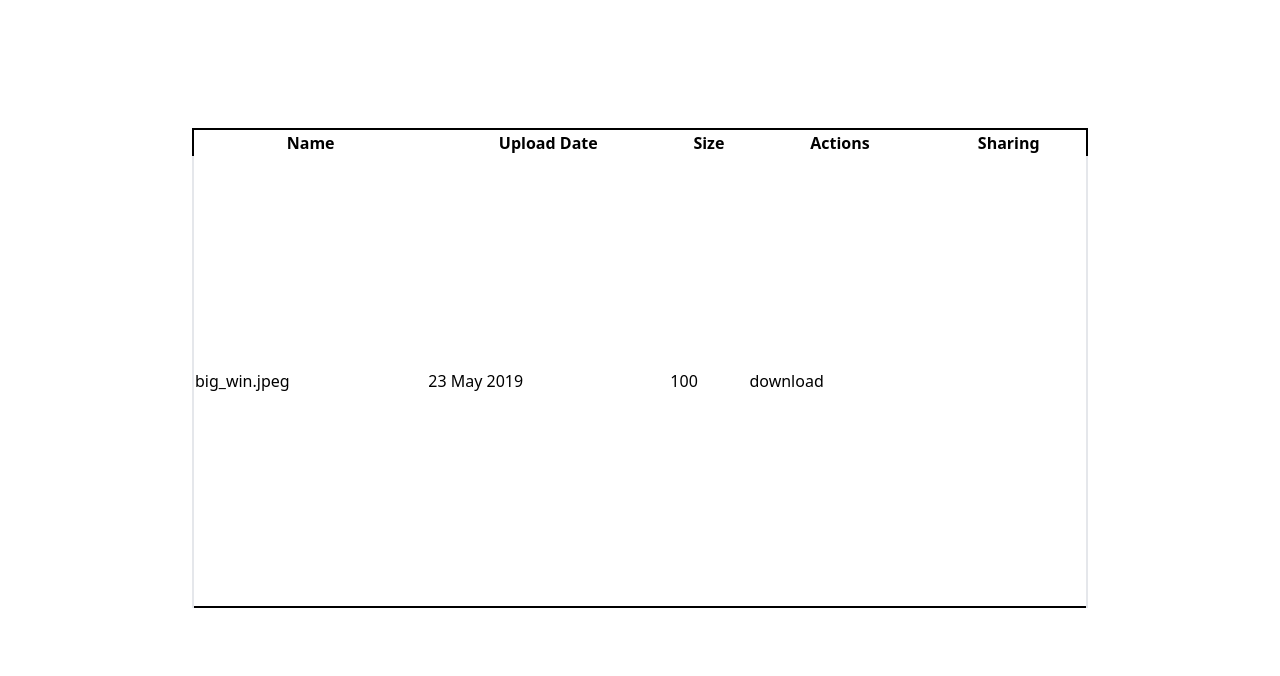
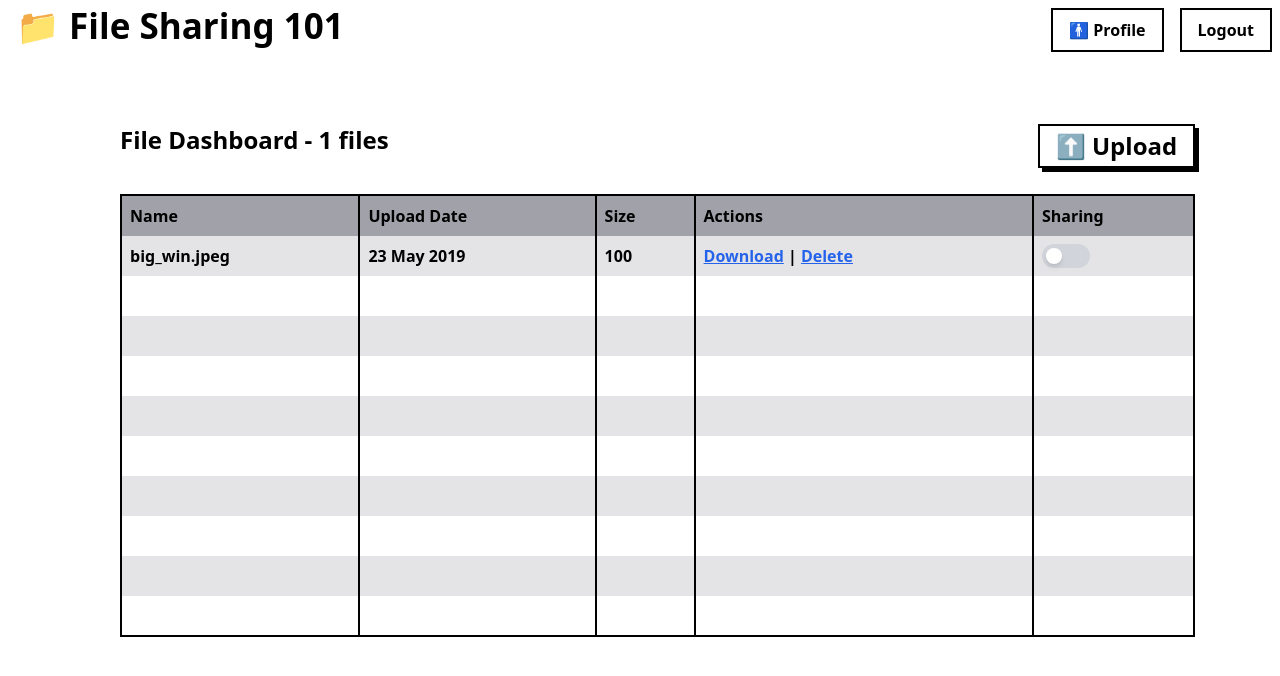
Before and after one commit to yogiiieee/filesharingapp, a React (Vite) app in the folder Assignment3-frontend/: page /dashboard in a window 1280 px wide. Shown: the top 676 px of the page. Built offline with nearby package versions, Linux system fonts and the light colour scheme.

Commit message:
added table and slider for dashboard

```diff
--- a/Assignment3-frontend/src/App.tsx
+++ b/Assignment3-frontend/src/App.tsx
@@ -2,8 +2,8 @@ import './App.css'
 import Login from './components/Login'
 import { BrowserRouter as Router, Route, Routes } from 'react-router-dom';
 import Signup from './components/Signup';
-import Table from './components/Table';
 import Profile from './components/Profile';
+import Dashboard from './components/Dashboard';
 
 function App() {
   const fileData = [
@@ -11,7 +11,7 @@ function App() {
       name: 'big_win.jpeg',
       date: '23 May 2019',
       size: 100,
-      actions: 'download' as 'download',
+      actions: 'delete' as 'delete',
       sharing: false
     },
   ];
@@ -20,7 +20,7 @@ function App() {
       <Routes>
         <Route path="/" element={<Login />} />
         <Route path='/signup' element={<Signup />} />
-        <Route path='/dashboard' element={<Table data={fileData}/>} />
+        <Route path='/dashboard' element={<Dashboard data={fileData}/>} />
         <Route path='/profile' element={<Profile />} />
       </Routes>
     </Router>
--- /dev/null
+++ b/Assignment3-frontend/src/components/Dashboard.tsx
@@ -0,0 +1,31 @@
+import React from 'react'
+import Nav from './Nav'
+import NavButton from './NavButton'
+import { TableDataProps } from '../types/TableData.types'
+import Table from './Table'
+import Button from './Button'
+
+const Dashboard: React.FC<TableDataProps> = ({ data }) => {
+  return (
+    <div>
+        <div className='flex flex-col h-screen'>
+        <Nav>
+            <NavButton label='🚹 Profile' to='/profile'/>
+            <NavButton label='Logout' to='/login'/>
+        </Nav>
+        <div className='ml-[15vh] mr-[15%] mt-[5%] w-[84%] flex justify-between font-semibold text-2xl'>
+            File Dashboard - {data.length} files
+            <Button
+                label='⬆ Upload'
+                onClick={() => console.log('clicked')}
+            />
+        </div>
+        <div>
+            <Table data={ data }/>
+        </div>
+    </div>
+    </div>
+  )
+}
+
+export default Dashboard
--- a/Assignment3-frontend/src/components/Profile.tsx
+++ b/Assignment3-frontend/src/components/Profile.tsx
@@ -8,7 +8,7 @@ const Profile: React.FC = () => {
     <div className='flex flex-col h-screen'>
         <Nav>
             <NavButton label='🚹 Profile' to='/profile'/>
-            <NavButton label='Logout' to=''/>
+            <NavButton label='Logout' to='/login'/>
         </Nav>
         <div className="flex justify-center items-center h-[70vh]">
             <ProfileForm />
--- /dev/null
+++ b/Assignment3-frontend/src/components/Slider.tsx
@@ -0,0 +1,19 @@
+import React from 'react'
+import { SliderProps } from '../types/Slider.types'
+
+const Slider: React.FC<SliderProps> = ({ isOn, onToggle }) => {
+  return (
+    <div
+      onClick={() => onToggle(!isOn)}
+      className={`relative w-12 h-6 flex items-center rounded-full p-1 cursor-pointer transition-colors duration-300 ease-in-out
+        ${isOn ? 'bg-green-400' : 'bg-gray-300'}`}
+    >
+      <div
+        className={`absolute bg-white w-4 h-4 rounded-full shadow-md transform transition-transform duration-300 ease-in-out
+          ${isOn ? 'translate-x-6' : 'translate-x-0'}`}
+      />
+    </div>
+  );
+};
+
+export default Slider;
--- a/Assignment3-frontend/src/components/Table.tsx
+++ b/Assignment3-frontend/src/components/Table.tsx
@@ -4,29 +4,41 @@ import TableHeader from './TableHeader';
 import TableRow from './TableRow';
 
 const Table: React.FC<TableDataProps> = ({ data }) => {
-  return (
-    <table className='border-black border-2 p-4 ml-[15%] mt-[10%] w-[70%] h-[60vh]'>
+    const emptyRowsCount = Math.max(0, 10 - data.length);
+    const emptyRows = Array(emptyRowsCount).fill(null);
+    return (
+    <table className='border-black border-2 p-4 ml-[15vh] mt-[2%] w-[84%]'>
         <thead>
             <TableHeader headers={['Name', 'Upload Date', 'Size', 'Actions', 'Sharing']} />
         </thead>
-        <tbody>
+        <tbody className='h-full'>
             {
                 data.map((file, index) => (
                     <TableRow
                         key = {index}
+                        rowIndex={index}
                         rowData={[
                             file.name,
                             file.date,
                             file.size,
-                            file.actions === 'both' ? <a href={'/#'}>{file.actions}</a> : <a href={'/#'}>{'download'}</a>,
+                            file.actions === 'delete' ? <> <a className='underline text-blue-600' href={'/dashboard/#'}>Download</a> | <a className='underline text-blue-600'  href={'/delete'}>Delete</a> </> : <a className='underline text-blue-600' href={'/dashboard/#'}>Download</a>,
                             file.sharing
                         ]}
                     />
                 ))
             }
+            {
+                emptyRows.map((_, index) => (
+                    <TableRow
+                        key={index}
+                        rowIndex={data.length + index}
+                        rowData={[]}
+                    />
+                ))
+            }
         </tbody>
     </table>
-  )
+    )
 }
 
 export default Table;
--- a/Assignment3-frontend/src/components/TableHeader.tsx
+++ b/Assignment3-frontend/src/components/TableHeader.tsx
@@ -6,7 +6,12 @@ const TableHeader: React.FC<TableHeaderProps> = ({ headers }) => {
     <tr>
         {
             headers.map((header, index) => (
-                <th key={index}>{header}</th>
+                <th
+                  key={index}
+                  className='border-2 border-black border-b-0 border-t-0 bg-zinc-400 p-2 font-bold text-left'
+                >
+                  {header}
+                </th>
             ))
         }
     </tr>
--- a/Assignment3-frontend/src/components/TableRow.tsx
+++ b/Assignment3-frontend/src/components/TableRow.tsx
@@ -1,14 +1,52 @@
-import React from 'react'
+import React, { useEffect, useState } from 'react'
 import { TableRowProps } from '../types/TableData.types';
+import Slider from './Slider';
+import useDebounce from '../hooks/useDebounce';
 
-const TableRow: React.FC<TableRowProps> = ({ rowData }) => {
+const TableRow: React.FC<TableRowProps> = ({ rowData, rowIndex }) => {
+  const [sharing, setSharing] = useState<boolean>(rowData[4] === true);
+  const debouncedSharing = useDebounce(sharing, 1000);
+
+  useEffect(() => {
+    console.log('toggled:', sharing)
+  }, [debouncedSharing]);
+
+  const handleToggle = (isOn: boolean) => {
+    setSharing(isOn);
+  };
   return (
-    <tr className='border-red border-l-2 border-r-2'>
+    <tr className={`${rowIndex % 2 == 0 ? 'bg-zinc-200' : 'bg-white'} h-10`}>
         {
-            rowData.map((data, index) => (
-                <td key={index}>{data}</td>
-            ))
-        }
+            rowData && rowData.length > 0 ? (
+              rowData.map((data, index) => (
+                <td
+                  key={index}
+                  className='border-l-2 border-r-2 border-black p-2 font-semibold text-left'
+                >
+                  {
+                    index == 4 ? (
+                      <div className='flex'>
+                        <Slider
+                          isOn={sharing}
+                          onToggle={handleToggle}
+                        />
+                        {sharing && <a className='ml-3 underline text-blue-600' href="/dashboard/#">Link</a>}
+                      </div>
+                    ) : (
+                      data
+                    )
+                  }
+                </td>
+              ))
+            ) : (
+              Array(Object.keys(rowData).length || 5).fill(null).map((_, index) => (
+                <td
+                  key={index}
+                  className='border-l-2 border-r-2 border-black p-2 font-semibold text-left'
+                />
+              ))
+            )
+          }
     </tr>
   );
 };
--- /dev/null
+++ b/Assignment3-frontend/src/hooks/useDebounce.tsx
@@ -0,0 +1,19 @@
+import { useEffect, useState } from 'react';
+
+function useDebounce<T>(value: T, delay: number = 500): T {
+  const [debouncedValue, setDebouncedValue] = useState<T>(value);
+
+  useEffect(() => {
+    const timer = setTimeout(() => {
+      setDebouncedValue(value);
+    }, delay);
+
+    return () => {
+      clearTimeout(timer);
+    };
+  }, [value, delay]);
+
+  return debouncedValue;
+}
+
+export default useDebounce;
--- /dev/null
+++ b/Assignment3-frontend/src/types/Slider.types.ts
@@ -0,0 +1,4 @@
+export interface SliderProps {
+    isOn: boolean,
+    onToggle: (isOn: boolean) => void
+}
--- a/Assignment3-frontend/src/types/TableData.types.ts
+++ b/Assignment3-frontend/src/types/TableData.types.ts
@@ -3,7 +3,7 @@ export interface TableDataProps {
         name: string,
         date: string,
         size: number,
-        actions: 'download' | 'sharing' | 'both'
+        actions: 'download' | 'delete'
         sharing?: boolean
     }[]
 }
@@ -15,5 +15,6 @@ export interface TableHeaderProps {
 export interface TableRowProps {
     rowData: (
         string | React.ReactNode
-    )[]
+    )[],
+    rowIndex: number
 }
```
